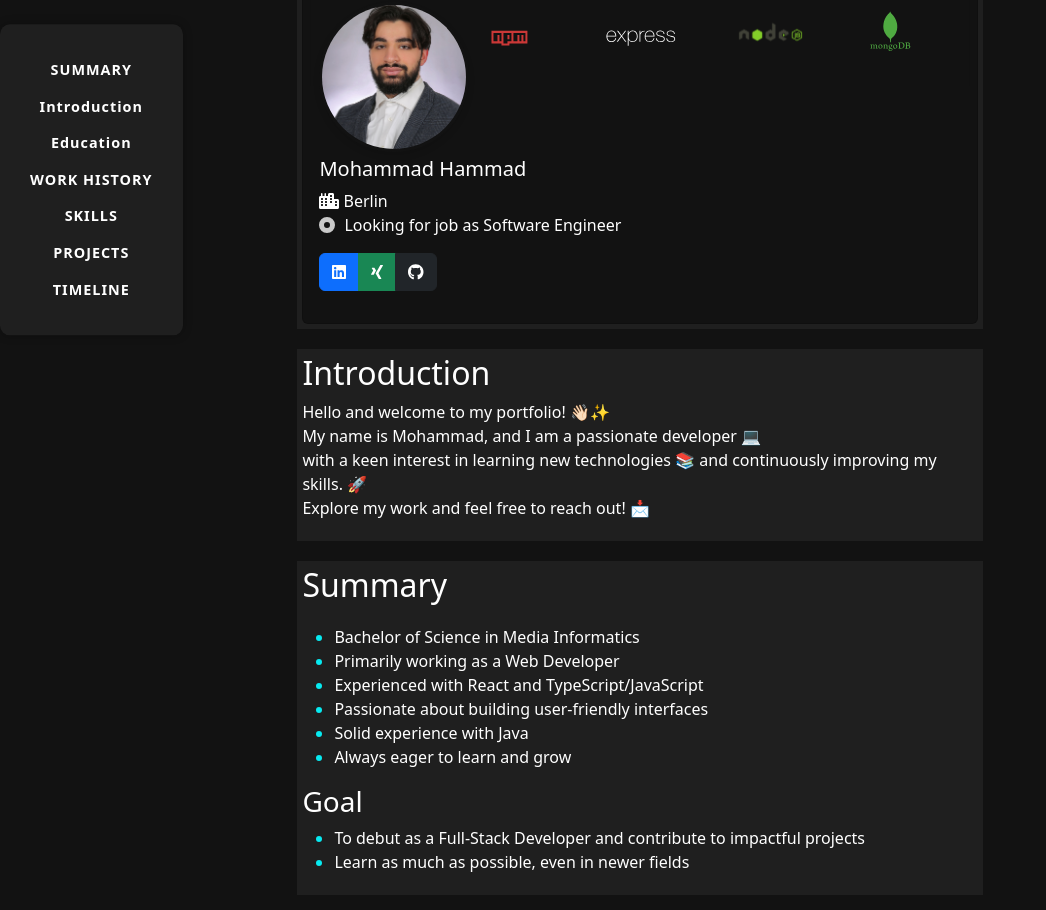
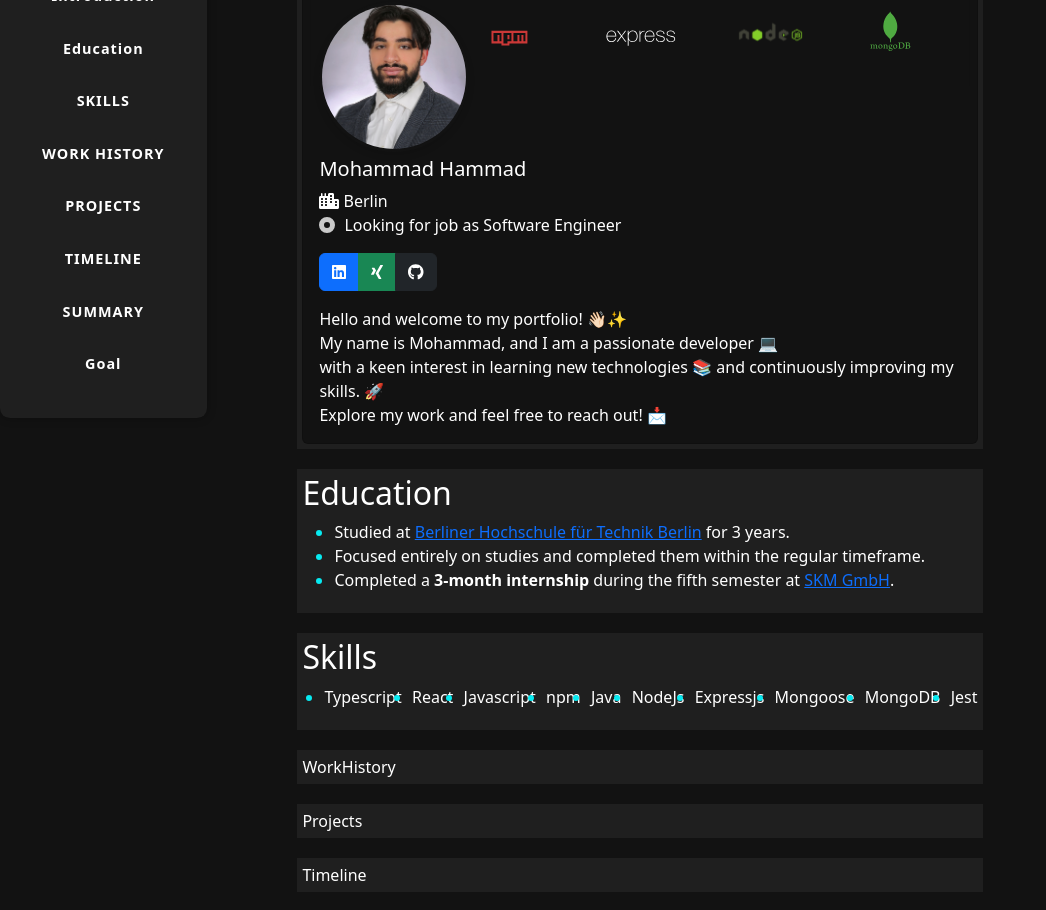
Before and after one commit to Moe-Hammad/Portfolio, a React (Vite) app in the folder my-portfolio/: page / in a window 1280 px wide. Shown: the part 220-1130 px from the top of the page, without its empty margins (0-1046 px from the left). Built offline with nearby package versions, Linux system fonts and the light colour scheme.

Commit message:
Changed the Order and Added some Components

```diff
--- a/my-portfolio/src/App.tsx
+++ b/my-portfolio/src/App.tsx
@@ -1,10 +1,13 @@
 import './App.css';
 import Education from './Components/Education';
+import Goal from './Components/Goal';
 import Header from './Components/Header';
-import Introduction from './Components/Introduction';
 import NavbarComponent from './Components/Navbar';
+import Projects from './Components/Projects';
 import Skills from './Components/Skills';
 import Summary from './Components/Summary';
+import Timeline from './Components/Timeline';
+import WorkHistory from './Components/WorkHistory';
 
 function App() {
   return (
@@ -15,17 +18,26 @@ function App() {
         <section className='header'>
           <Header></Header>
         </section>
-        <section className='introduction'>
-          <Introduction />
-        </section >
-        <section className='summary'>
-          <Summary></Summary>
-        </section>
         <section className='education'>
           <Education></Education>
         </section>
         <section className='skills'>
           <Skills></Skills>
+        </section>
+        <section className='workhistory'>
+          <WorkHistory></WorkHistory>
+        </section>
+        <section className='projects'>
+          <Projects></Projects>
+        </section>
+        <section className='timeline'>
+          <Timeline></Timeline>
+        </section>
+        <section className='summary'>
+          <Summary></Summary>
+        </section>
+        <section className='goal'>
+          <Goal></Goal>
         </section>
       </div>
     </>
--- /dev/null
+++ b/my-portfolio/src/Components/Goal.tsx
@@ -0,0 +1,17 @@
+import React from 'react'
+
+export default function Goal() {
+    return (
+        <>
+            <h2>Goal</h2>
+            <ul>
+                <li>
+                    To debut as a Full-Stack Developer and contribute to impactful projects
+                </li>
+                <li>
+                    Learn as much as possible, even in newer fields
+                </li>
+            </ul>
+        </>
+    )
+}
--- a/my-portfolio/src/Components/Header.tsx
+++ b/my-portfolio/src/Components/Header.tsx
@@ -53,7 +53,11 @@ export default function Header() {
                                 </ButtonGroup>
                             </div>
                         </Card.Text>
-                        <Card.Text></Card.Text>
+                        <Card.Text className="introduction">
+                            Hello and welcome to my portfolio! 👋🏻✨ <br />
+                            My name is Mohammad, and I am a passionate developer 💻<br /> with a keen interest in learning new technologies 📚
+                            and continuously improving my skills. 🚀<br />
+                            Explore my work and feel free to reach out! 📩<br /></Card.Text>
                     </Card.Body>
                 </Card>
             </div>
--- a/my-portfolio/src/Components/Introduction.tsx
+++ /dev/null
@@ -1,13 +0,0 @@
-export default function Introduction() {
-    return (
-        <div>
-            <h2>Introduction</h2>
-            <p>
-                Hello and welcome to my portfolio! 👋🏻✨ <br />
-                My name is Mohammad, and I am a passionate developer 💻<br /> with a keen interest in learning new technologies 📚
-                and continuously improving my skills. 🚀<br />
-                Explore my work and feel free to reach out! 📩<br />
-            </p>
-        </div>
-    );
-}
--- a/my-portfolio/src/Components/Navbar.tsx
+++ b/my-portfolio/src/Components/Navbar.tsx
@@ -7,13 +7,14 @@ export default function NavbarComponent() {
             <div className='top'></div>
             <div className="sidebar">
                 <ul>
-                    <li><Link to="summary" smooth={true} duration={1}>SUMMARY</Link></li>
-                    <li><Link to="introduction" smooth={true} duration={500}>Introduction</Link></li>
-                    <li><Link to="education" smooth={true} duration={500}>Education</Link></li>
-                    <li><Link to="work-history" smooth={true} duration={500}>WORK HISTORY</Link></li>
-                    <li><Link to="skills" smooth={true} duration={500}>SKILLS</Link></li>
-                    <li><Link to="projects" smooth={true} duration={500}>PROJECTS</Link></li>
-                    <li><Link to="timeline" smooth={true} duration={500}>TIMELINE</Link></li>
+                    <li><Link to="profile-container" smooth={false} >Introduction</Link></li>
+                    <li><Link to="education" smooth={false} >Education</Link></li>
+                    <li><Link to="skills" smooth={false} >SKILLS</Link></li>
+                    <li><Link to="work-history" smooth={false} >WORK HISTORY</Link></li>
+                    <li><Link to="projects" smooth={false} >PROJECTS</Link></li>
+                    <li><Link to="timeline" smooth={false} >TIMELINE</Link></li>
+                    <li><Link to="summary" smooth={false} duration={1}>SUMMARY</Link></li>
+                    <li><Link to="goal" smooth={false} >Goal</Link></li>
                 </ul>
             </div>
         </>
--- /dev/null
+++ b/my-portfolio/src/Components/Projects.tsx
@@ -0,0 +1,7 @@
+import React from 'react'
+
+export default function Projects() {
+    return (
+        <div>Projects</div>
+    )
+}
--- a/my-portfolio/src/Components/Summary.tsx
+++ b/my-portfolio/src/Components/Summary.tsx
@@ -10,15 +10,7 @@ export default function Summary() {
                 <li>Solid experience with Java</li>
                 <li>Always eager to learn and grow</li>
             </ul>
-            <h3>Goal</h3>
-            <ul>
-                <li>
-                    To debut as a Full-Stack Developer and contribute to impactful projects
-                </li>
-                <li>
-                    Learn as much as possible, even in newer fields
-                </li>
-            </ul>
+
         </div>
     );
 }
--- /dev/null
+++ b/my-portfolio/src/Components/Timeline.tsx
@@ -0,0 +1,7 @@
+import React from 'react'
+
+export default function Timeline() {
+    return (
+        <div>Timeline</div>
+    )
+}
--- /dev/null
+++ b/my-portfolio/src/Components/WorkHistory.tsx
@@ -0,0 +1,7 @@
+import React from 'react'
+
+export default function WorkHistory() {
+    return (
+        <div>WorkHistory</div>
+    )
+}
--- a/my-portfolio/src/stylingComponents/SideBar.css
+++ b/my-portfolio/src/stylingComponents/SideBar.css
@@ -7,6 +7,7 @@
   padding: 20px 30px;
   border-radius: 10px;
   box-shadow: 0 0 10px rgba(0, 0, 0, 0.3);
+  z-index: 1000;
 }
 
 .sidebar ul {
@@ -34,3 +35,18 @@
   height: 5px;
   background: linear-gradient(141deg, cyan 0%, rebeccapurple 40%, deeppink 90%);
 }
+
+.sidebar ul li {
+  list-style: none;
+}
+
+.sidebar ul li a, /* für echte a-Tags */
+.sidebar ul li span {
+  /* für react-scroll Links */
+  display: inline-block; /* oder block, falls du die ganze Zeile klickbar willst */
+  cursor: pointer;
+  width: 100%;
+  padding: 8px 12px;
+  color: blue;
+  text-decoration: none;
+}
```
